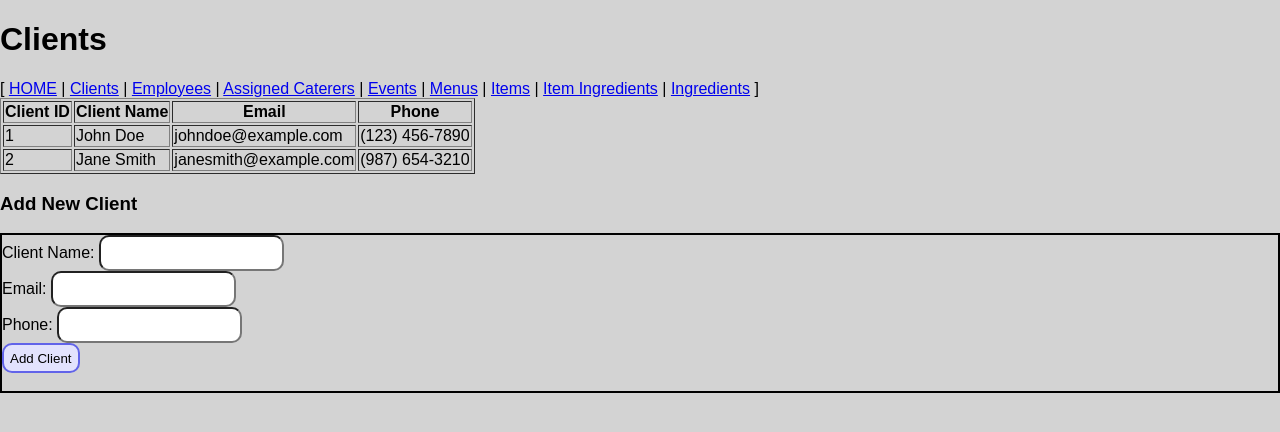
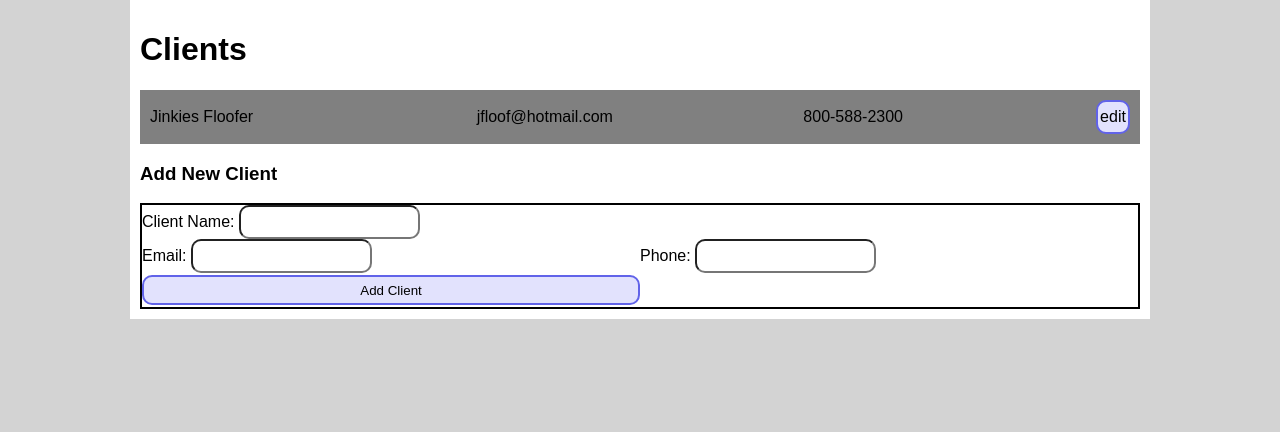
Before and after one commit to LaserBread/CaterSmart, a Flask app: page /clients in a window 1280 px wide. Shown: the top 432 px of the page. Run offline with Flask 3, Linux system fonts and the light colour scheme; some libraries are stand-ins or nearby versions.

Commit message:
added layouts for client

```diff
--- a/static/style.css
+++ b/static/style.css
@@ -134,7 +134,6 @@
     display:grid;
     justify-content: center;
     align-items: center;
-    grid-template-columns: 6fr 1fr 1fr 1fr 1fr;
     height:fit-content;
     padding: 10px;
 
@@ -145,6 +144,12 @@
     &:nth-child(odd){
         background-color: grey;
     }
+}
+.employee-list-element{
+    grid-template-columns: 4fr 2fr 1fr 1fr 1fr 1fr;
+}
+.client-list-element{
+    grid-template-columns: 3fr 3fr 2fr 1fr;
 }
 
 .iconbox{
@@ -221,13 +226,14 @@
 }
 
 input{
-    min-width: 50px;
+    min-width: 30px;
     min-height: 30px;
+    padding:0;
     border-radius: var(--round-radius);
 }
 
 text{
-
+    padding:0;
 }
 
 #employee-form{
@@ -241,3 +247,14 @@
     "driver driver food food alcohol alcohol"
     "submit submit submit submit submit submit";
 }
+
+#client-form {
+    display: grid;
+    grid-template-columns: 1fr 1fr;
+    grid-template-rows: 1fr 1fr 1fr;
+    gap: 0px 0px;
+    grid-template-areas:
+      "name name"
+      "email phone"
+      "submit del";
+  }
--- a/templates/clients.html
+++ b/templates/clients.html
@@ -5,56 +5,35 @@
     <meta name="viewport" content="width=device-width, initial-scale=1.0">
     <meta http-equiv="X-UA-Compatible" content="ie=edge">
     <title>Clients</title>
-    <link rel="stylesheet" href="{{ url_for('static', filename='style.css') }}">
+    <link rel="stylesheet" href="../static/style.css">
+    <script src="../static/script.js"></script>
   </head>
   <body>
+    <div class= content>
     <h1>Clients</h1>
-    <nav>
-        [ <a href="/">HOME</a> |
-        <a href="/clients">Clients</a> |
-        <a href="/employees">Employees</a> |
-        <a href="/assigned_caterers">Assigned Caterers</a> |
-        <a href="/events">Events</a> |
-        <a href="/menus">Menus</a> |
-        <a href="/items">Items</a> |
-        <a href="/item_ingredients">Item Ingredients</a> |
-        <a href="/ingredients">Ingredients</a> ]
-    </nav>
 
-    <table border="1">
-        <thead>
-            <tr>
-                <th>Client ID</th>
-                <th>Client Name</th>
-                <th>Email</th>
-                <th>Phone</th>
-            </tr>
-        </thead>
-        <tbody>
-            <tr>
-                <td>1</td>
-                <td>John Doe</td>
-                <td>johndoe@example.com</td>
-                <td>(123) 456-7890</td>
-            </tr>
-            <tr>
-                <td>2</td>
-                <td>Jane Smith</td>
-                <td>janesmith@example.com</td>
-                <td>(987) 654-3210</td>
-            </tr>
-        </tbody>
-    </table>
+    <div class="entrylist" id="mainlist">
+        <div class="list-element client-list-element">
+            <div>Jinkies Floofer</div>
+            <div>jfloof@hotmail.com</div>
+            <div>800-588-2300</div>
+            <div class="editbutton unselectable" title="Edit
+(⇧ Shift + Click to Delete)"><span class="material-symbols-outlined">
+                        edit
+                    </span></div>
+        </div>
+    </div>
 
     <h3>Add New Client</h3>
     <form id="client-form" style="border: 2px solid black;">
-        <label>Client Name: <input type="text" id="name" required></label><br>
-        <label>Email: <input type="email" id="email" required></label><br>
-        <label>Phone: <input type="tel" id="phone" required></label><br>
-        <button type="button" onclick="addClient()">Add Client</button><br>
+        <label style="grid-area:name;">Client Name: <input type="text" id="name" required></label>
+        <label style="grid-area:email;">Email: <input type="email" id="email" required></label>
+        <label style="grid-area:phone;">Phone: <input type="tel" id="phone" required></label>
+        <button type="button" onclick="addClient()" style="grid-area:submit;">Add Client</button>
     </form>
 
 
     <script src="index.js"></script>
+    </div>
   </body>
 </html>
```
Also changed, not shown: templates/employees.html (+5 -2 lines).
